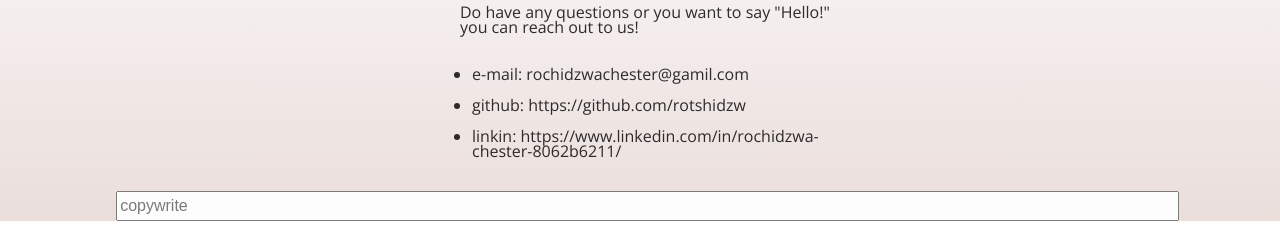
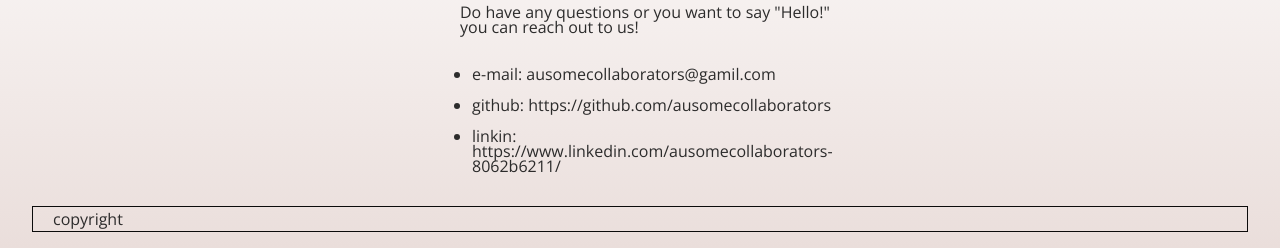
Before and after one commit to Kayonga99/Awesome-Books, a website: page index.html in a window 1280 px wide. Shown: the part 641-889 px from the top of the page. Before the commit the page ends 862 px from the top, so only its background shows below. Drawn offline with nearby package versions, Linux system fonts and the light colour scheme.

Commit message:
Add class and properties.

```diff
--- a/index.html
+++ b/index.html
@@ -63,15 +63,16 @@
       <h2>contact information</h2>
       <p>Do have any questions or you want to say "Hello!"<br> you  can reach out to us!</p>
      <ul>
-        <p><li>e-mail: rochidzwachester@gamil.com</li> </p>
-        <p><li>github: https://github.com/rotshidzw</li></p>
-        <p><li>linkin: https://www.linkedin.com/in/rochidzwa-chester-8062b6211/</li></p>
+        <p><li>e-mail: ausomecollaborators@gamil.com</li> </p>
+        <p><li>github: https://github.com/ausomecollaborators</li></p>
+        <p><li>linkin: https://www.linkedin.com/ausomecollaborators-8062b6211/</li></p>
 </ul>
   </div>
 </div>
 <footer>
-    <label for="copywrite" class="copy"></label>
-<input type="text" maxlength="30" placeholder="copywrite" class="input" required>
+<p class="pboder">
+copyright
+</p>
 </footer>
       <script src="ref.js"></script>
       <script src="main.js"></script>
--- a/style.css
+++ b/style.css
@@ -81,3 +81,9 @@
 h2 {
   text-align: center;
 }
+
+.pboder {
+  margin-left: 2em;
+  margin-right: 2em;
+  border: 1px solid black;
+}
```
